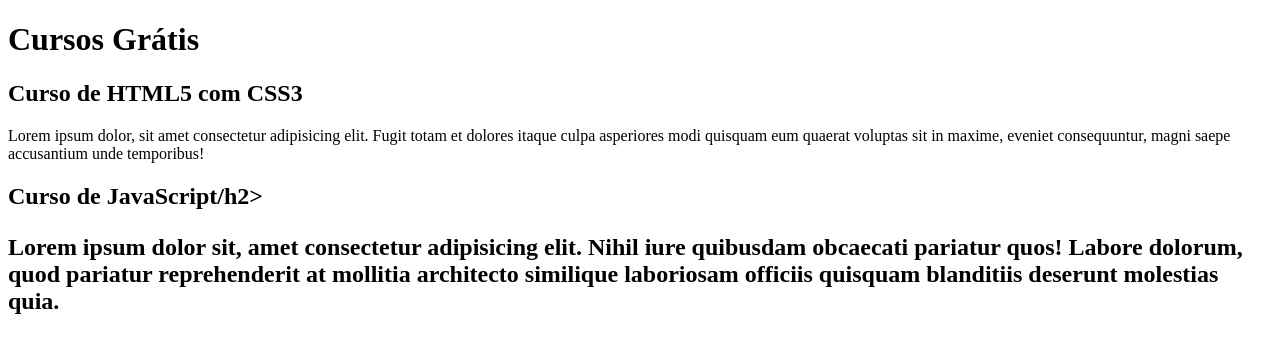
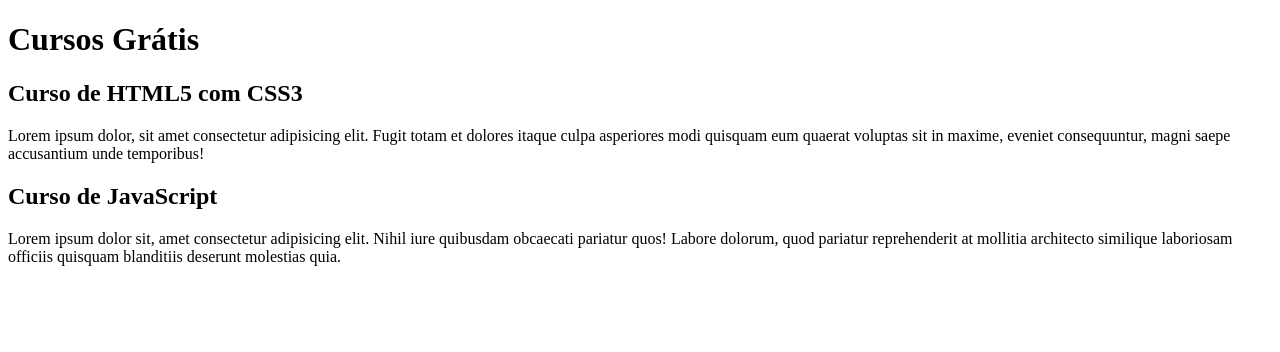
Before and after one commit to ThiagoLDF/projeto-site, a plain HTML site: page index.html in a window 1280 px wide. Drawn offline with Linux system fonts and the light colour scheme.

Commit message:
Update index.html

```diff
--- a/index.html
+++ b/index.html
@@ -14,7 +14,7 @@
                 <p>Lorem ipsum dolor, sit amet consectetur adipisicing elit. Fugit totam et dolores itaque culpa asperiores modi quisquam eum quaerat voluptas sit in maxime, eveniet consequuntur, magni saepe accusantium unde temporibus!</p>
             </article>
             <article>
-                <h2>Curso de JavaScript/h2>
+                <h2>Curso de JavaScript</h2>
                 <p>Lorem ipsum dolor sit, amet consectetur adipisicing elit. Nihil iure quibusdam obcaecati pariatur quos! Labore dolorum, quod pariatur reprehenderit at mollitia architecto similique laboriosam officiis quisquam blanditiis deserunt molestias quia.</p>
             </article>
         </header>
```
